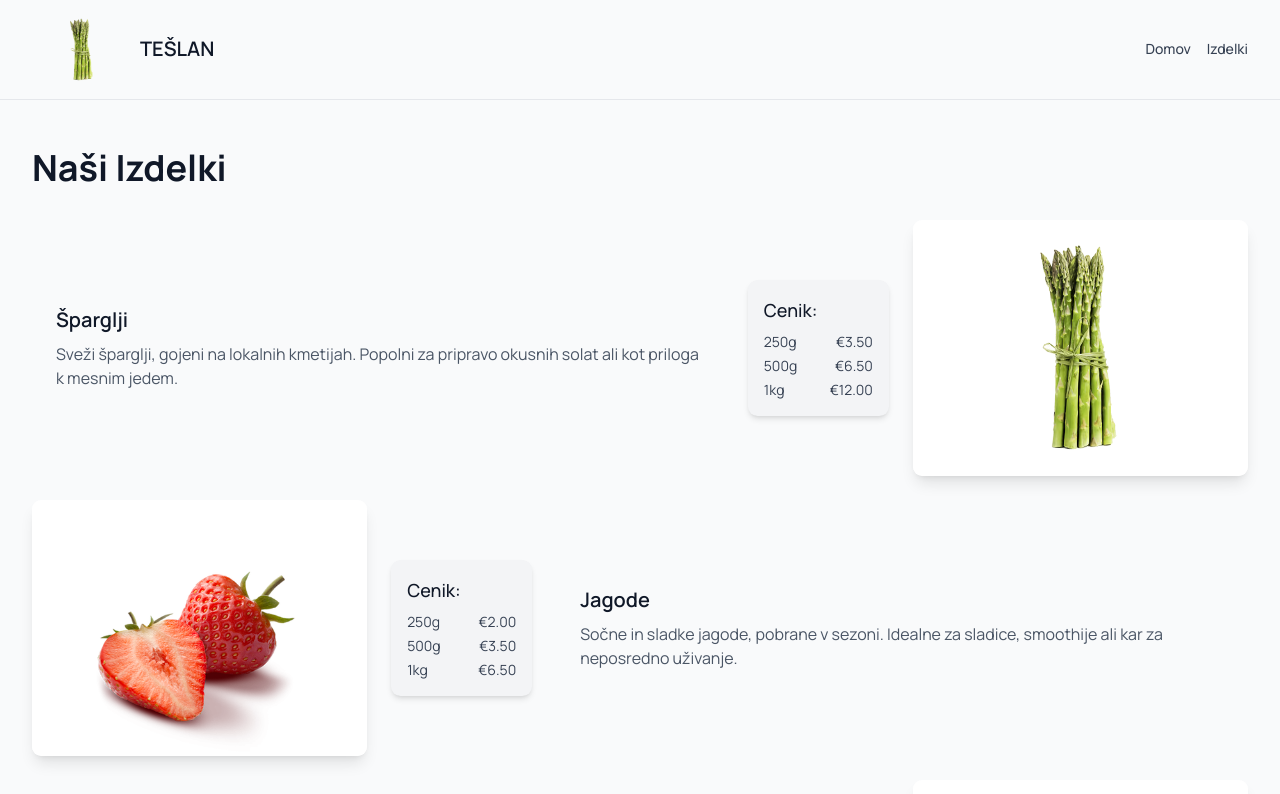
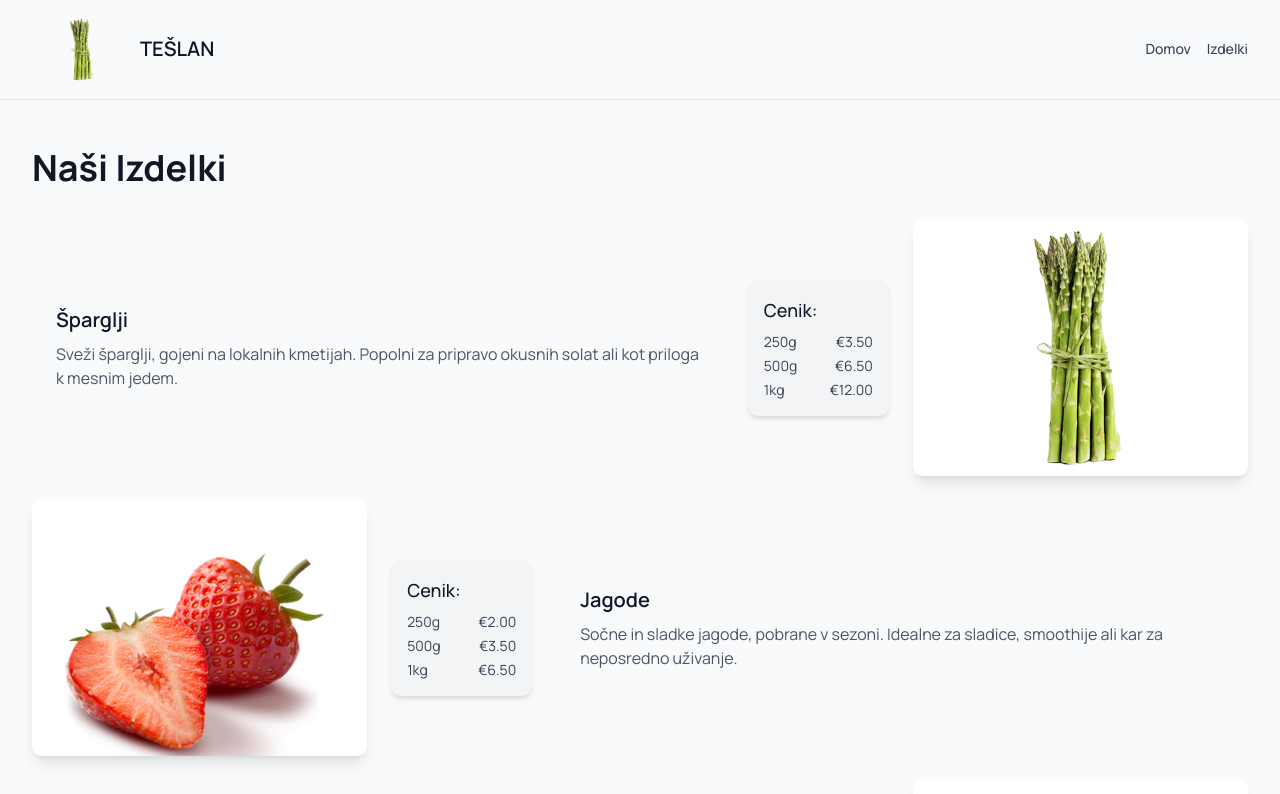
Before and after one commit to BlazBracko/teslan, a Next.js app: page /products in a window 1280 px wide. Shown: the top 794 px of the page. Built offline with nearby package versions, Linux system fonts and the light colour scheme.

Commit message:
popravki

```diff
--- a/src/app/privacyPolicy/page.tsx
+++ b/src/app/privacyPolicy/page.tsx
@@ -7,7 +7,7 @@ export default function PrivacyPolicyPage() {
 
             <section className="space-y-6 text-lg text-gray-700">
               <p>
-                Ta pravilnik o zasebnosti opisuje, kako Kmetija Tešlan (v nadaljevanju: "mi") zbira, uporablja in varuje vaše osebne podatke,
+                Ta pravilnik o zasebnosti opisuje, kako Kmetija Tešlan (v nadaljevanju: &quot;mi&quot;) zbira, uporablja in varuje vaše osebne podatke,
                 ko uporabljate našo spletno stran in stopite v stik z nami prek kontaktnega obrazca.
               </p>
 
--- a/src/app/products/page.tsx
+++ b/src/app/products/page.tsx
@@ -1,5 +1,5 @@
 import React from 'react';
-import Footer from '@/components/footer'; // Predpostavljamo, da imate komponento Footer v mapo components
+import Image from 'next/image';
 
 export default function ProductsPage() {
   // Primer izdelkov (zamenjajte z dejanskimi podatki iz vaše API ali baze podatkov)
@@ -7,7 +7,7 @@ export default function ProductsPage() {
     {
       id: 1,
       name: "Šparglji",
-      imageUrl: "../sparglji.jpg",
+      imageUrl: "/sparglji.jpg",
       description: "Sveži šparglji, gojeni na lokalnih kmetijah. Popolni za pripravo okusnih solat ali kot priloga k mesnim jedem.",
       pricing: [
         { weight: "250g", price: "€3.50" },
@@ -18,7 +18,7 @@ export default function ProductsPage() {
     {
       id: 2,
       name: "Jagode",
-      imageUrl: "../jagode.png",
+      imageUrl: "/jagode.png",
       description: "Sočne in sladke jagode, pobrane v sezoni. Idealne za sladice, smoothije ali kar za neposredno uživanje.",
       pricing: [
         { weight: "250g", price: "€2.00" },
@@ -29,7 +29,7 @@ export default function ProductsPage() {
     {
       id: 3,
       name: "Svež česen",
-      imageUrl: "../cesen.jpg",
+      imageUrl: "/cesen.jpg",
       description: "Organski svež česen z bogatim okusom, idealen za vse vrste kuhanja. Dodajte ga za izjemen okus v jedeh.",
       pricing: [
         { weight: "250g", price: "€10.00" },
@@ -40,7 +40,7 @@ export default function ProductsPage() {
     {
       id: 4,
       name: "Domač krompir",
-      imageUrl: "../krompir.jpg",
+      imageUrl: "/krompir.jpg",
       description: "Krompir, pridelan na naših kmetijah, idealen za pečenje, pire ali kuhanje. Okusno in zdravo.",
       pricing: [
         { weight: "1kg", price: "€4.00" },
@@ -62,10 +62,12 @@ export default function ProductsPage() {
               className={`flex items-center ${index % 2 === 0 ? "flex-row-reverse" : "flex-row"}`}
             >
               <div className="bg-white shadow-lg rounded-lg overflow-hidden w-full md:w-2/3 lg:w-1/2">
-                <img
-                  className="w-full h-64 object-scale-down bg-white"
-                  src={product.imageUrl}
-                  alt={product.name}
+              <Image
+                    className="w-full h-64 object-cover"
+                    src={product.imageUrl}
+                    alt={product.name}
+                    width={500}  // Set the width and height based on your design
+                    height={400} // Set the height based on your design
                 />
               </div>
               <div className="w-full md:w-1/3 lg:w-1/4 p-6">
```
